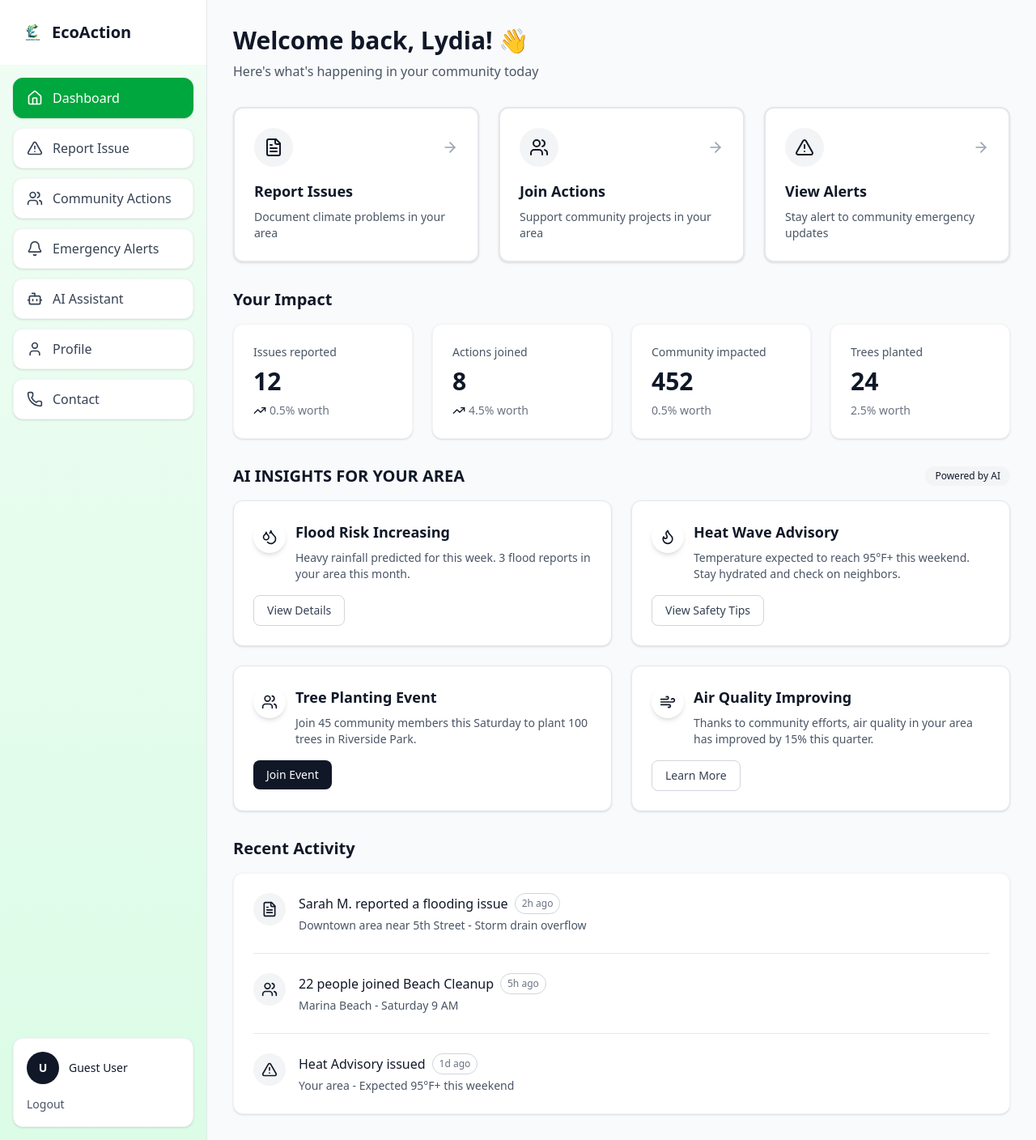
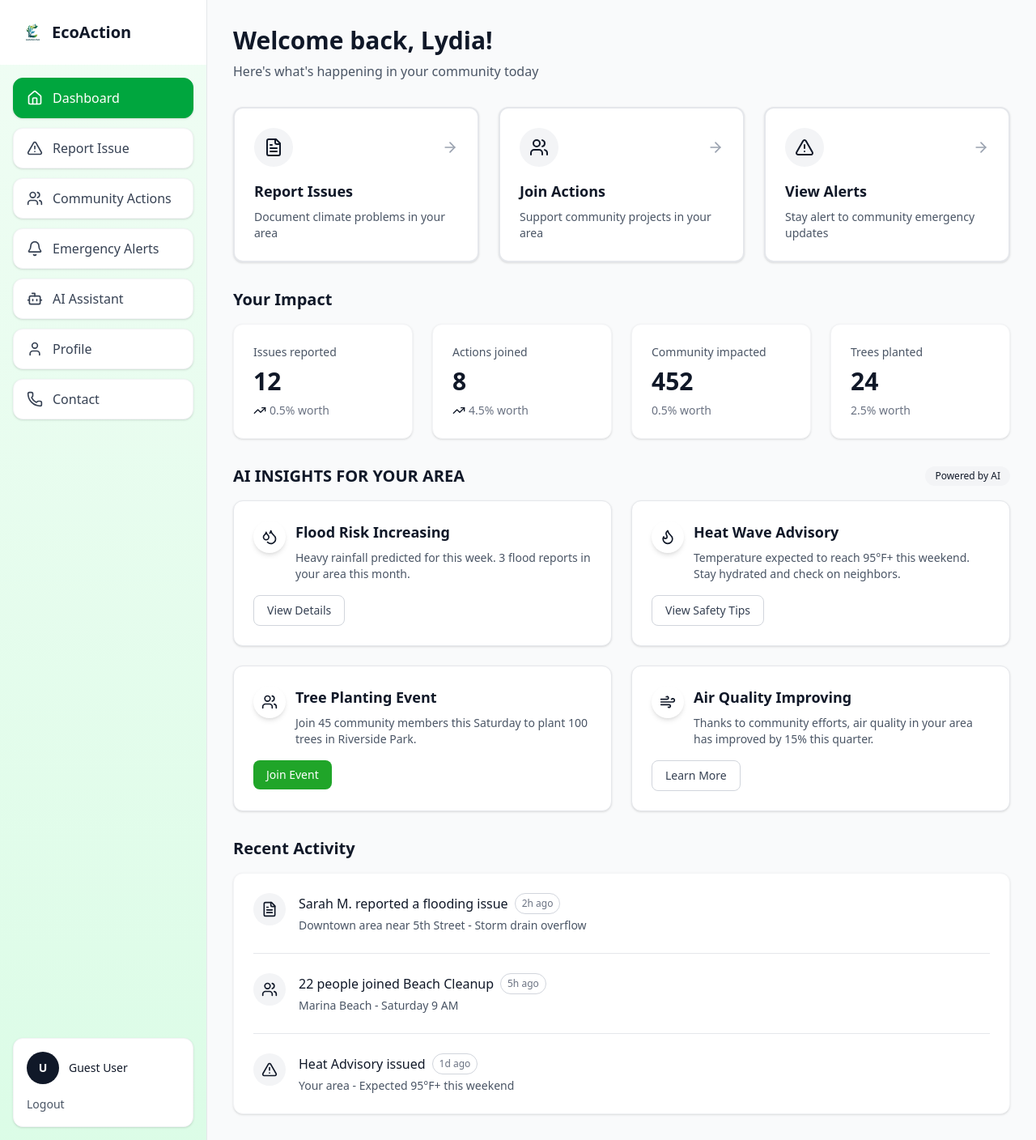
Before and after one commit to LydiaNeema/EcoAction-Hub, a Next.js app in the folder client/: page /dashboard in a window 1280 px wide. Shown: the whole page at 81% size. Built offline with nearby package versions, Linux system fonts and the light colour scheme.

Commit message:
updated the linking of sections in the landing page

```diff
--- a/client/src/app/dashboard/page.jsx
+++ b/client/src/app/dashboard/page.jsx
@@ -28,7 +28,7 @@ export default function Dashboard() {
           {/* Welcome Section */}
           <div>
             <h1 className="text-3xl font-bold text-gray-900 mb-2">
-              Welcome back, {userName}! 👋
+              Welcome back, {userName}!
             </h1>
             <p className="text-gray-600">
               Here's what's happening in your community today
@@ -145,9 +145,10 @@ export default function Dashboard() {
                     </div>
                     {insight.type === 'event' ? (
                       <Link href="/community">
-                        <button className="text-sm bg-gray-900 text-white px-4 py-2 rounded-lg hover:bg-gray-800 transition-colors">
+                        <button className="text-sm bg-[rgba(32,165,41,1)] text-white px-4 py-2 rounded-lg hover:bg-green-800 transition-colors">
                           {insight.buttonText}
                         </button>
+
                       </Link>
                     ) : (
                       <Link href="/emergency">
--- a/client/src/app/page.jsx
+++ b/client/src/app/page.jsx
@@ -47,7 +47,7 @@ export default function Home() {
             Join thousands taking climate action — report issues, collaborate on solutions, and respond to emergencies together.
           </p>
           <div className="flex gap-4 justify-center">
-            <Link href="/community" className="border-2 border-gray-800 text-gray-800 px-8 py-3 rounded-md hover:bg-gray-800 hover:text-white transition-all font-medium">
+            <Link href="#testimonials" className="border-2 border-gray-800 text-gray-800 px-8 py-3 rounded-md hover:bg-gray-800 hover:text-white transition-all font-medium">
               Learn More
             </Link>
             <Link href="/auth/signup" className="bg-[#16A34A] text-white px-8 py-3 rounded-md hover:bg-[#15803D] transition-all font-medium">
@@ -164,7 +164,7 @@ export default function Home() {
       </section>
 
       {/* Testimonials */}
-      <section className="max-w-6xl mx-auto px-6 py-16">
+      <section className="max-w-6xl mx-auto px-6 py-16" id ="testimonials">
         <h2 className="text-4xl font-bold text-gray-900 text-center mb-12">
           Community Impact Stories
         </h2>
```
